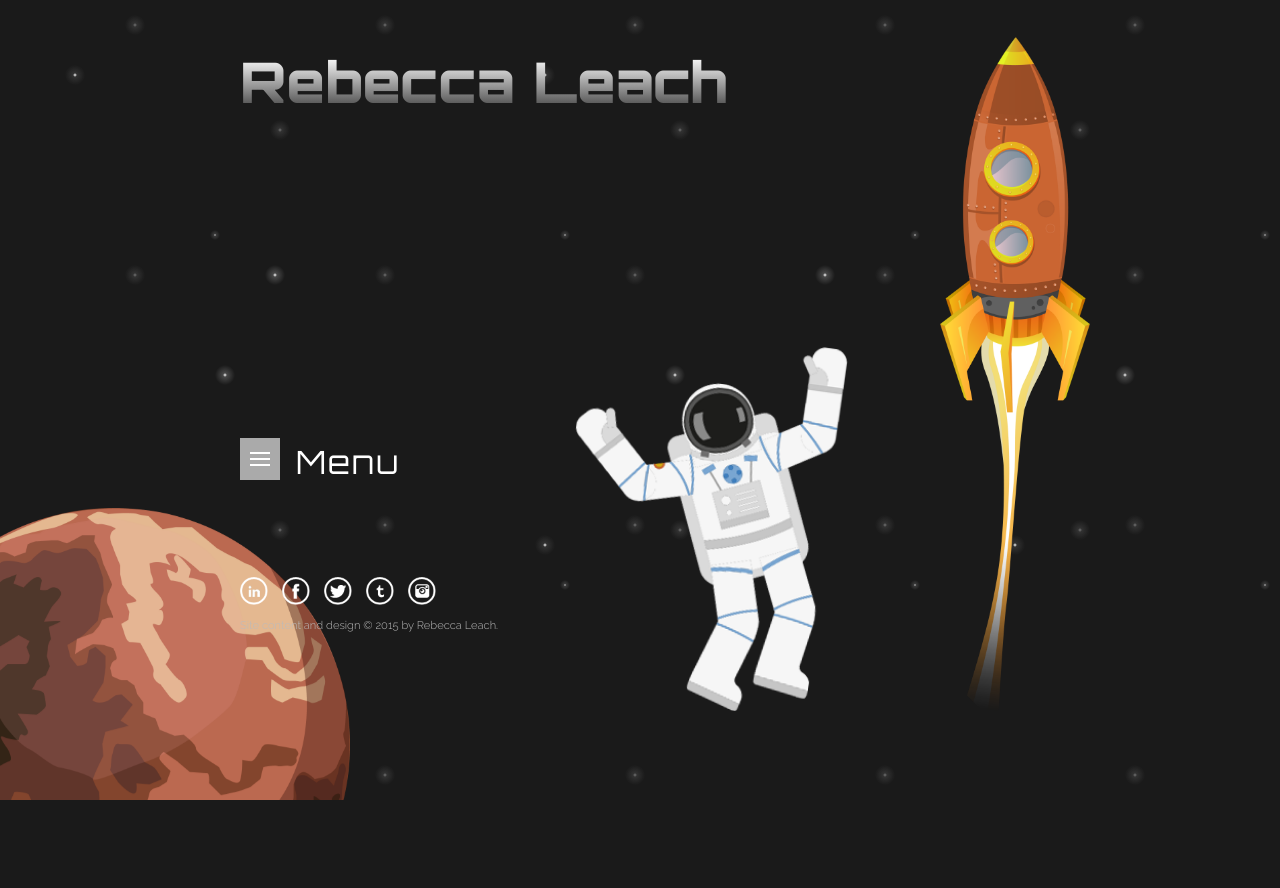
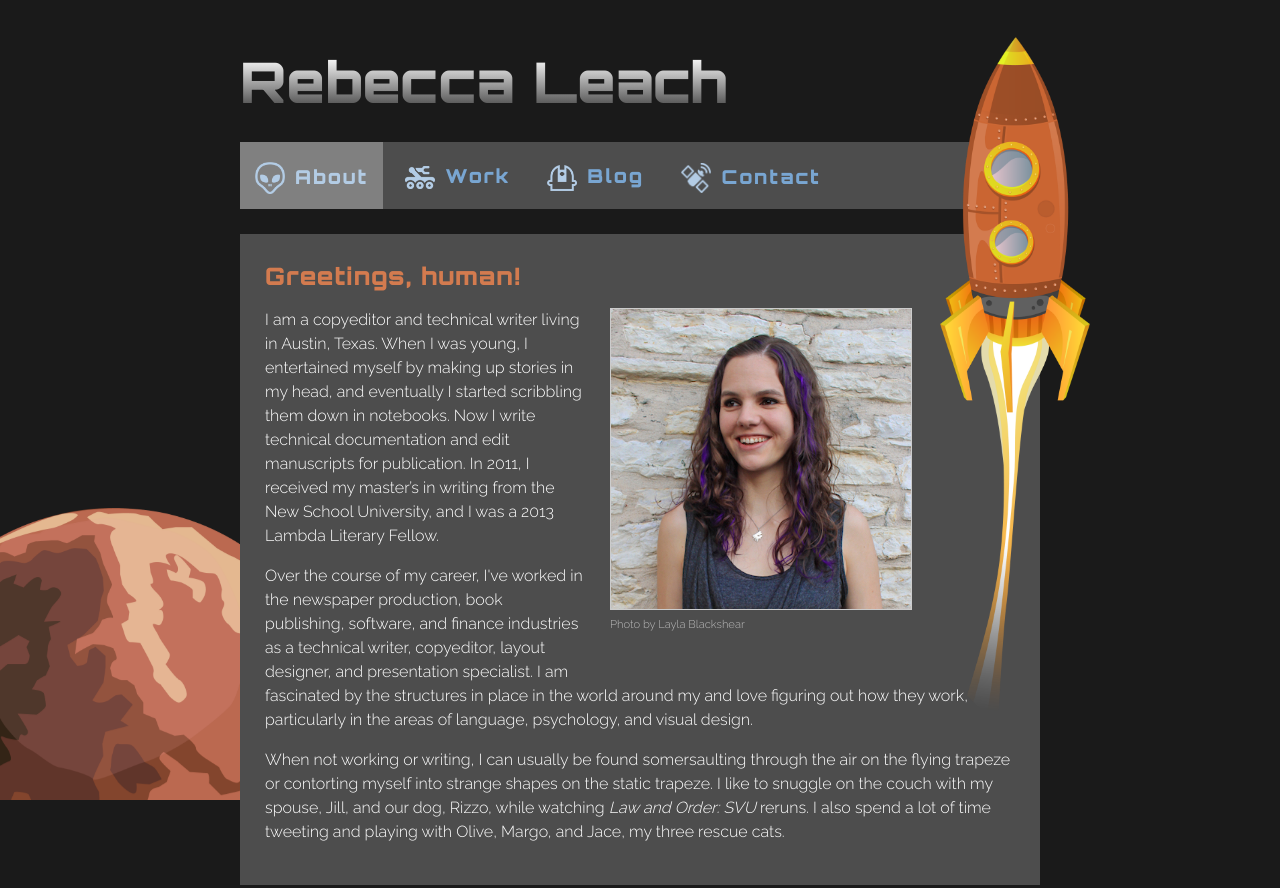
Before and after one commit to rebeccaleach/rebeccaleach-com, a plain HTML site: page about/index.html in a window 1280 px wide. Shown: the top 888 px of the page. Before the commit the page ends 800 px from the top, so only its background shows below. Drawn offline with Linux system fonts and the light colour scheme.

Commit message:
commit 7

```diff
--- a/about/index.html
+++ b/about/index.html
@@ -15,7 +15,7 @@
     <header>
       <div class="headerwrap">
 
-        <p class="bighead">Rebecca Leach</p>
+        <p class="bighead"><a href="../index.html">Rebecca Leach</a></p>
 
         <img src="../images/spaceship2.png" class="spaceship2">
 
@@ -24,7 +24,6 @@
 
     <div class="spaceshipouterwrap">
       <div class="spaceshipinnerwrap">
-        <img src="../images/astronaut.png" alt="astronaut" class="astronaut">
         <img src="../images/spaceship.png" class="spaceship">
       </div>
     </div>
@@ -40,7 +39,7 @@
       </a>
 
       <ul class="navlinks" id="navmenu">
-        <li>
+        <li class="active">
           <a href="about/"><img src="../images/navabout.png" alt="alien icon">About</a>
         </li>
         <li>
@@ -54,6 +53,26 @@
         </li>
       </ul>
     </nav>
+
+
+    <section class="content">
+
+      <div class="textwrap"></div>
+
+        <h1>Greetings, human!</h1>
+        <div class="imgwraptop">
+          <img src="../images/rebecca.jpg" alt="photo of Rebecca" class="image">
+          <p class="imgcred">Photo by Layla Blackshear</p>
+        </div>
+        <p>I am a copyeditor and technical writer living in Austin, Texas. When I was young, I entertained myself by making up stories in my head, and eventually I started scribbling them down in notebooks. Now I write technical documentation and edit manuscripts for publication. In 2011, I received my master’s in writing from the New School University, and I was a 2013 Lambda Literary Fellow.</p>
+
+        <p>Over the course of my career, I've worked in the newspaper production, book publishing, software, and finance industries as a technical writer, copyeditor, layout designer, and presentation specialist. I am fascinated by the structures in place in the world around my and love figuring out how they work, particularly in the areas of language, psychology, and visual design.</p>
+
+        <p>When not working or writing, I can usually be found somersaulting through the air on the flying trapeze or contorting myself into strange shapes on the static trapeze. I like to snuggle on the couch with my spouse, Jill, and our dog, Rizzo, while watching <em>Law and Order: SVU</em> reruns. I also spend a lot of time tweeting and playing with Olive, Margo, and Jace, my three rescue cats.</p>
+
+    </section>
+
+
 
     <footer>
 
--- a/css/content-styles.css
+++ b/css/content-styles.css
@@ -32,7 +32,7 @@ body {
   width: 150px;
 }
 
-a, a:active, a:link, a:visited {
+a, a:active, a:link, a:visited, a:hover {
   color: #79a6d2;
   font-weight: bold;
   text-decoration: none;
@@ -56,6 +56,20 @@ a:hover {
 .astronaut {
   display: none;
 }
+
+
+h1,
+h2,
+h3,
+h4,
+h5,
+h6 {
+  margin-top: 0.2em;
+  color: #d37b4f;
+  font-family: 'Orbitron', 'Arial Black', sans-serif;
+  letter-spacing: 1px;
+}
+
 
 
 
@@ -87,7 +101,7 @@ a:hover {
 
 /* ~~~~ MAIN / NAVIGATION / FOOTER ~~~~ */
 
-nav, footer {
+nav, .content, footer {
   width: 86%;
   max-width: 800px;
   background-color: #4d4d4d;
@@ -97,7 +111,7 @@ nav, footer {
 
 nav {
   margin: 0 auto 1em;
-  padding: 15px 25px;
+  padding: 0px 0;
   font-family: 'Orbitron', 'Arial Black', sans-serif;
   font-size: 1.5em;
   letter-spacing: 2px;
@@ -105,19 +119,19 @@ nav {
 }
 
 .navtitle {
-  margin: 0.5em 0 0;
-  padding: 0 0 0.5em;
+  margin: 0;
+  padding: 25px;
+  color: white;
   font-size: 2rem;
   font-weight: 400;
   line-height: 1.5em;
 }
 
-nav > a, nav > a:active, nav > a:link, nav > a:visited {
+nav > a, nav > a:active,
+nav > a:link,
+nav > a:visited,
+nav > a:hover {
   color: #fff;
-}
-
-nav > a:hover {
-  color: #ccc;
 }
 
 .navicon {
@@ -140,13 +154,21 @@ nav > a:hover {
 
 .navlinks li {
   margin: 0;
-  padding: 1em 0;
+  padding: 25px;
   list-style-type: none;
 }
 
 .navlinks li:first-child {
-  padding-top: 1.5em;
+  padding-top: 1em;
   border-top: 1px solid #ccc;
+}
+
+.navlinks li.active {
+  background: #808080;
+}
+
+.navlinks li.active a {
+  color: #b3cce5;
 }
 
 #navmenu {
@@ -157,7 +179,7 @@ nav > a:hover {
   display: block;
 }
 
-.navlinks a, .navlinks a:link, .navlinks a:visited, .navlinks a:hover {
+.navlinks a {
   display: block;
 }
 
@@ -166,6 +188,31 @@ nav img {
   width: 50px;
   vertical-align: middle;
 }
+
+
+
+.content {
+  margin: 25px auto;
+  padding: 25px;
+}
+
+.imgwraptop {
+  width: 100%;
+}
+
+.image {
+  width: 100%;
+  border: 1px solid #ccc;
+}
+
+.imgcred {
+  margin: -0.4em 0 0;
+  padding: 0;
+  color: #bbb;
+  font-size: 0.7em;
+}
+
+
 
 footer {
   margin: 0 auto 2.5rem;
@@ -189,6 +236,9 @@ footer {
 .social li img {
   width: 2.5em;
 }
+
+
+
 
 
 
@@ -249,7 +299,7 @@ footer {
   /* ~~~~ HEADER ~~~~ */
 
   .headerwrap {
-    margin-bottom: 2.2em;
+    margin-bottom: 1em;
     width: 75%;
     text-align: left;
   }
@@ -268,19 +318,27 @@ footer {
 
   /* ~~~~ MAIN / NAVIGATION / FOOTER ~~~~ */
 
-  nav, footer {
+  nav, .content, footer {
     width: 75%;
   }
 
-  main {
-    margin: 0 auto;
-    width: 75%;
+
+  .textwrap {
+    margin: 0;
+    padding: 0;
+    width: 15%;
+    max-width: 80px;
+    height: 350px;
+    float: right;
+    background-color: #4d4d4d;
   }
 
-  .mainwrap {
-    padding: 25px 100px 25px 25px;
-    font-size: 1em;
-    line-height: 1.4em;
+
+
+  .imgwraptop {
+    margin: 0 25px 25px 0;
+    width: 80%;
+    max-width: 300px;
   }
 
 
@@ -300,12 +358,8 @@ footer {
 
   /* ~~~~ SITE STYLES and LAYOUT ~~~~ */
 
-  .astronaut {
-    margin: 0 5.5em 1em 0;
-    padding: 0;
-    width: 275px;
-    display: inline;
-  }
+
+
 
   /* ~~~~ MAIN / NAVIGATION / FOOTER ~~~~ */
 
@@ -331,30 +385,44 @@ footer {
 
 
   nav {
-    margin: 13em auto 0;
+    margin: 0em auto 0;
     padding: 0;
     background-color: transparent;
+    font-size: 1.2em;
   }
 
   .navlinks {
-    margin: 0em 0em 0;
-    padding: 25px;
-    width: 9em;
+    margin: 0;
+    padding: 0;
     background-color: #4d4d4d;
   }
 
   .navlinks li {
-    padding: 0 0 1em;
+    padding: 15px;
+    display: inline-block;
   }
 
-   .navlinks li:last-child {
-    padding-bottom: 0;
+  .navlinks li:first-child {
+    border: none;
+  }
+
+  nav a.mainnav {
+    display: none;
+  }
+
+  #navmenu {
+    display: block;
+  }
+
+  nav img {
+    padding-right: 10px;
+    width: 30px;
   }
 
 
-  footer {
-    margin-top: 75px;
-    padding: 0;
-    background-color: transparent;
-    text-align: left;
+
+  .imgwraptop {
+    margin: 0 25px 25px 25px;
+    width: 300px;
+    float: right;
   }
```
